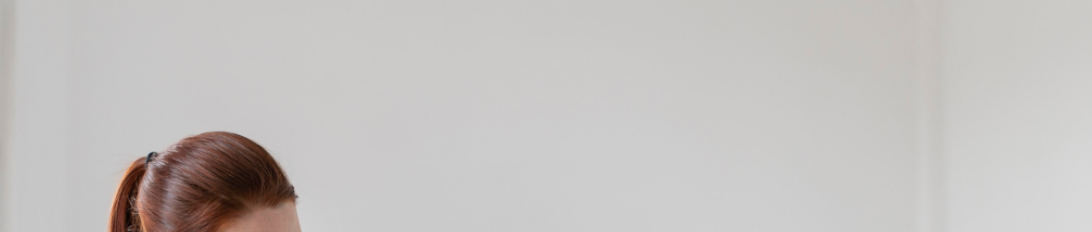
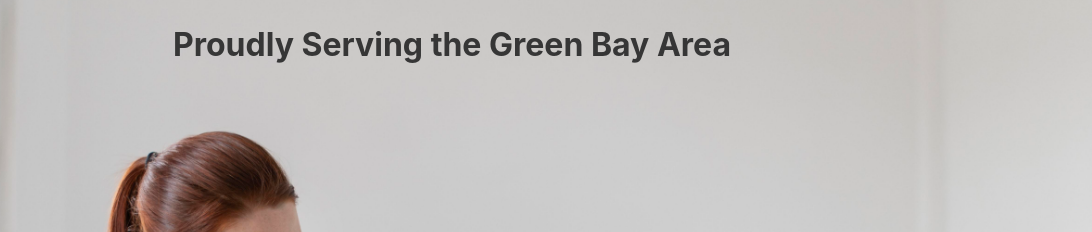
Before and after one commit to arwabashir/final-project, a plain HTML site: page public/testing2index.html in a window 1280 px wide. Shown: the part 256-488 px from the top of the page, 188-1280 px from the left. Drawn offline with nearby package versions, Linux system fonts and the light colour scheme.

Commit message:
Added header overlay on main body image

```diff
--- a/public/testing2index.html
+++ b/public/testing2index.html
@@ -55,6 +55,8 @@
                 <img src="Caretakerimage.jpg" alt="Image of Caretaker">
             </figure>
         </div>
+        <div class="card-content is-overlay">
+            <h1 class="has-text-centered is-size-3 has-text-dark has-text-weight-bold">Proudly Serving the Green Bay Area</h2></div>
     </div>
   </body>
 </html>
```
